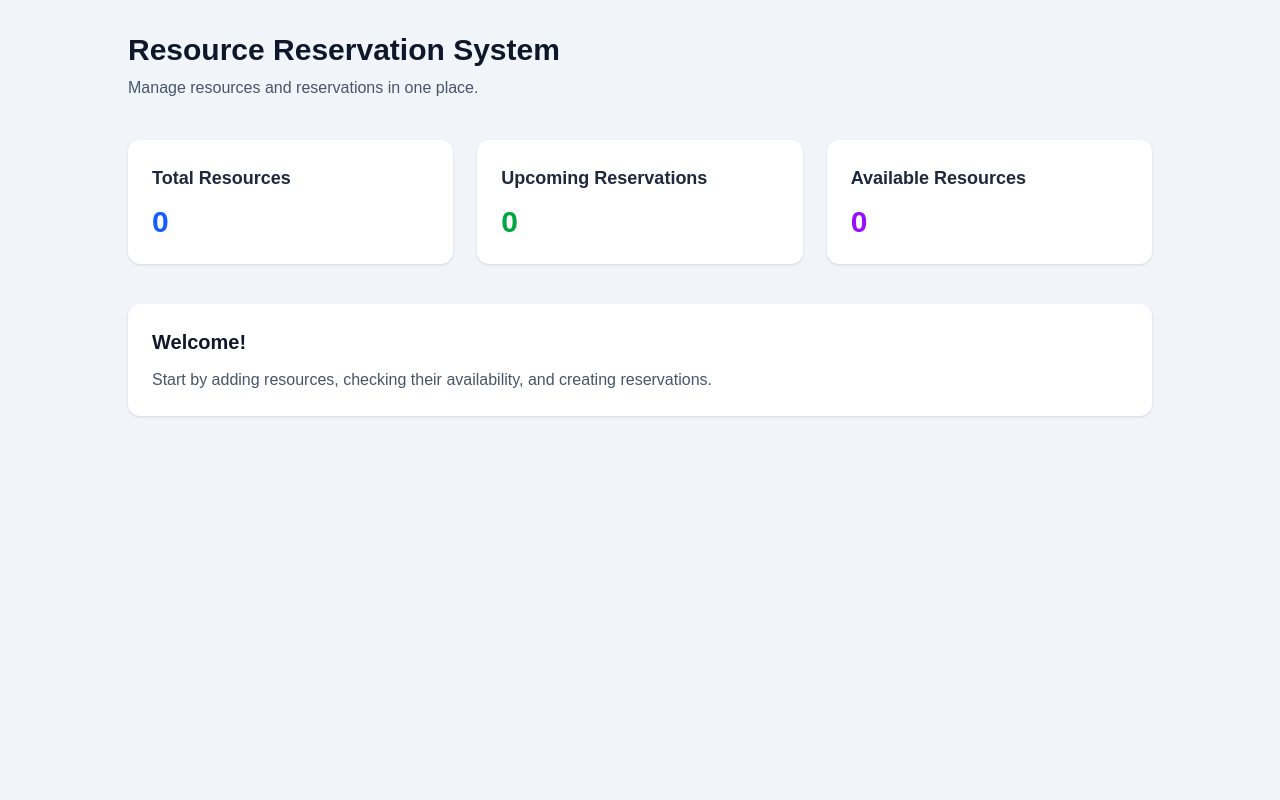
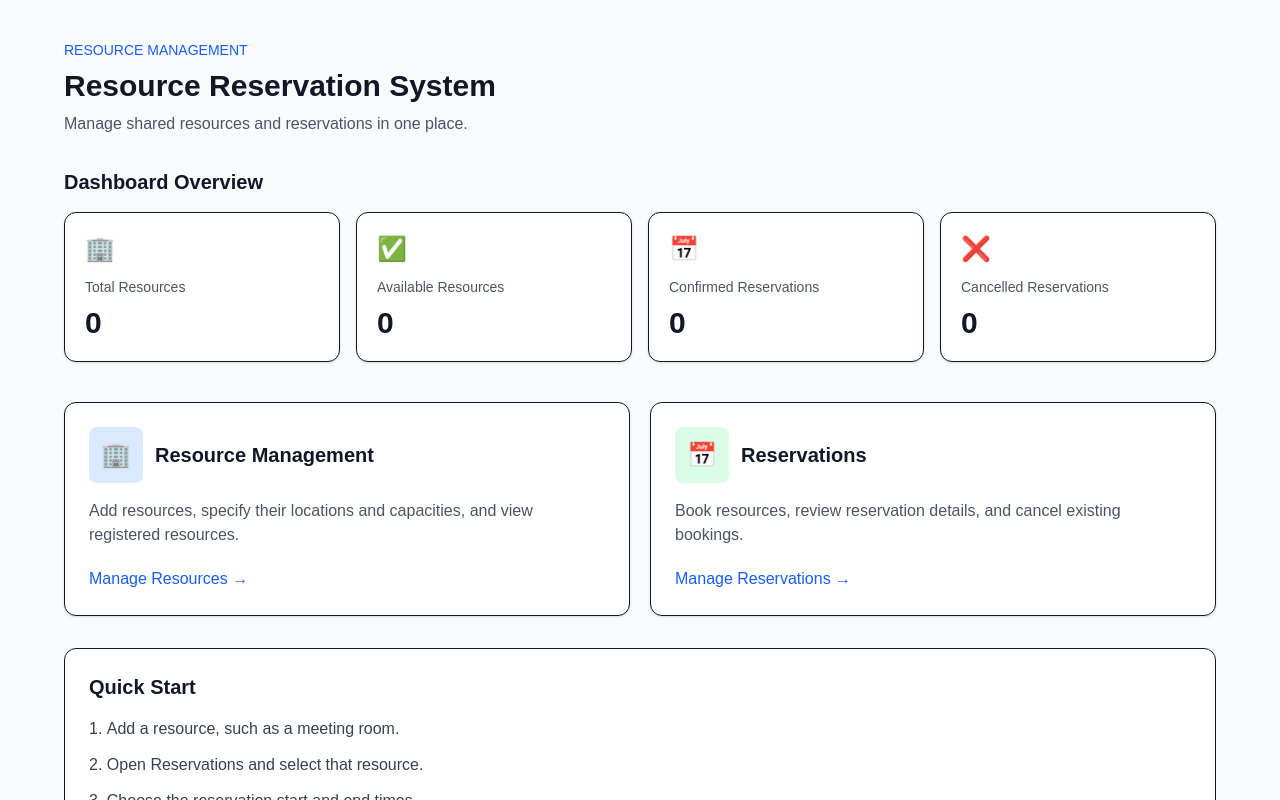
Before and after one commit to Satheesan-R/resource-reservation-system, a Next.js app: page / in a window 1280 px wide. Shown: the top 800 px of the page. Built offline with nearby package versions, Linux system fonts and the light colour scheme; no server answers; the database is empty.

Commit message:
Add live dashboard statistics

```diff
--- /dev/null
+++ b/app/api/dashboard/route.ts
@@ -0,0 +1,39 @@
+
+import { NextResponse } from "next/server";
+import { prisma } from "@/lib/prisma";
+
+export async function GET() {
+  try {
+    const [
+      totalResources,
+      availableResources,
+      confirmedReservations,
+      cancelledReservations,
+    ] = await Promise.all([
+      prisma.resource.count(),
+      prisma.resource.count({
+        where: { status: "AVAILABLE" },
+      }),
+      prisma.reservation.count({
+        where: { status: "CONFIRMED" },
+      }),
+      prisma.reservation.count({
+        where: { status: "CANCELLED" },
+      }),
+    ]);
+
+    return NextResponse.json({
+      totalResources,
+      availableResources,
+      confirmedReservations,
+      cancelledReservations,
+    });
+  } catch (error) {
+    console.error("Failed to load dashboard statistics:", error);
+
+    return NextResponse.json(
+      { message: "Failed to load dashboard statistics" },
+      { status: 500 }
+    );
+  }
+}
--- a/app/page.tsx
+++ b/app/page.tsx
@@ -1,53 +1,184 @@
-import Image from "next/image";
 
+"use client";
+
+import Link from "next/link";
+import { useEffect, useState } from "react";
+
+type DashboardStats = {
+  totalResources: number;
+  availableResources: number;
+  confirmedReservations: number;
+  cancelledReservations: number;
+};
+
+const initialStats: DashboardStats = {
+  totalResources: 0,
+  availableResources: 0,
+  confirmedReservations: 0,
+  cancelledReservations: 0,
+};
 
 export default function Home() {
+  const [stats, setStats] = useState<DashboardStats>(initialStats);
+  const [loading, setLoading] = useState(true);
+  const [error, setError] = useState("");
+
+  useEffect(() => {
+    async function loadStats() {
+      try {
+        const response = await fetch("/api/dashboard");
+
+        if (!response.ok) {
+          throw new Error("Could not load dashboard statistics");
+        }
+
+        const data: DashboardStats = await response.json();
+        setStats(data);
+      } catch {
+        setError("Unable to load statistics. Please refresh the page.");
+      } finally {
+        setLoading(false);
+      }
+    }
+
+    loadStats();
+  }, []);
+
+  const cards = [
+    {
+      title: "Total Resources",
+      value: stats.totalResources,
+      icon: "🏢",
+    },
+    {
+      title: "Available Resources",
+      value: stats.availableResources,
+      icon: "✅",
+    },
+    {
+      title: "Confirmed Reservations",
+      value: stats.confirmedReservations,
+      icon: "📅",
+    },
+    {
+      title: "Cancelled Reservations",
+      value: stats.cancelledReservations,
+      icon: "❌",
+    },
+  ];
+
   return (
-    <main className="min-h-screen bg-slate-100 p-8">
-      <div className="mx-auto max-w-5xl">
-        <header className="mb-10">
-          <h1 className="text-3xl font-bold text-slate-900">
+    <main className="min-h-screen bg-gray-50 px-6 py-10 text-gray-900">
+      <div className="mx-auto max-w-6xl">
+        <header>
+          <p className="text-sm font-medium text-blue-600">
+            RESOURCE MANAGEMENT
+          </p>
+
+          <h1 className="mt-2 text-3xl font-bold">
             Resource Reservation System
           </h1>
 
-          <p className="mt-2 text-slate-600">
-            Manage resources and reservations in one place.
+          <p className="mt-2 text-gray-600">
+            Manage shared resources and reservations in one place.
           </p>
         </header>
 
-        <section className="grid gap-6 sm:grid-cols-2 lg:grid-cols-3">
-          <div className="rounded-xl bg-white p-6 shadow-sm">
-            <h2 className="text-lg font-semibold text-slate-800">
-              Total Resources
-            </h2>
-            <p className="mt-3 text-3xl font-bold text-blue-600">0</p>
-          </div>
+        <section className="mt-8">
+          <h2 className="text-xl font-semibold">
+            Dashboard Overview
+          </h2>
 
-          <div className="rounded-xl bg-white p-6 shadow-sm">
-            <h2 className="text-lg font-semibold text-slate-800">
-              Upcoming Reservations
-            </h2>
-            <p className="mt-3 text-3xl font-bold text-green-600">0</p>
-          </div>
+          {error && (
+            <p role="alert" className="mt-3 text-sm text-red-600">
+              {error}
+            </p>
+          )}
 
-          <div className="rounded-xl bg-white p-6 shadow-sm">
-            <h2 className="text-lg font-semibold text-slate-800">
-              Available Resources
-            </h2>
-            <p className="mt-3 text-3xl font-bold text-purple-600">0</p>
+          <div className="mt-4 grid gap-4 sm:grid-cols-2 lg:grid-cols-4">
+            {cards.map((card) => (
+              <article
+                key={card.title}
+                className="rounded-xl border bg-white p-5 shadow-sm"
+              >
+                <p className="text-2xl">{card.icon}</p>
+
+                <p className="mt-3 text-sm text-gray-600">
+                  {card.title}
+                </p>
+
+                <p className="mt-2 text-3xl font-bold">
+                  {loading ? "..." : card.value}
+                </p>
+              </article>
+            ))}
           </div>
         </section>
 
-        <section className="mt-10 rounded-xl bg-white p-6 shadow-sm">
-          <h2 className="text-xl font-semibold text-slate-900">
-            Welcome!
-          </h2>
+        <section className="mt-10 grid gap-5 sm:grid-cols-2">
+          <Link
+            href="/resources"
+            className="rounded-xl border bg-white p-6 shadow-sm transition hover:-translate-y-1 hover:shadow-md"
+          >
+            <div className="flex items-center gap-3">
+              <span className="rounded-lg bg-blue-100 p-3 text-2xl">
+                🏢
+              </span>
 
-          <p className="mt-3 text-slate-600">
-            Start by adding resources, checking their availability,
-            and creating reservations.
-          </p>
+              <h2 className="text-xl font-semibold">
+                Resource Management
+              </h2>
+            </div>
+
+            <p className="mt-4 text-gray-600">
+              Add resources, specify their locations and capacities,
+              and view registered resources.
+            </p>
+
+            <p className="mt-5 font-medium text-blue-600">
+              Manage Resources →
+            </p>
+          </Link>
+
+          <Link
+            href="/reservations"
+            className="rounded-xl border bg-white p-6 shadow-sm transition hover:-translate-y-1 hover:shadow-md"
+          >
+            <div className="flex items-center gap-3">
+              <span className="rounded-lg bg-green-100 p-3 text-2xl">
+                📅
+              </span>
+
+              <h2 className="text-xl font-semibold">
+                Reservations
+              </h2>
+            </div>
+
+            <p className="mt-4 text-gray-600">
+              Book resources, review reservation details, and cancel
+              existing bookings.
+            </p>
+
+            <p className="mt-5 font-medium text-blue-600">
+              Manage Reservations →
+            </p>
+          </Link>
         </section>
+
+        <section className="mt-8 rounded-xl border bg-white p-6">
+          <h2 className="text-xl font-semibold">Quick Start</h2>
+
+          <ol className="mt-4 list-inside list-decimal space-y-3 text-gray-700">
+            <li>Add a resource, such as a meeting room.</li>
+            <li>Open Reservations and select that resource.</li>
+            <li>Choose the reservation start and end times.</li>
+            <li>Submit the booking and check the reservation list.</li>
+          </ol>
+        </section>
+
+        <footer className="mt-10 border-t pt-5 text-sm text-gray-500">
+          Resource Reservation Management System
+        </footer>
       </div>
     </main>
   );
```
